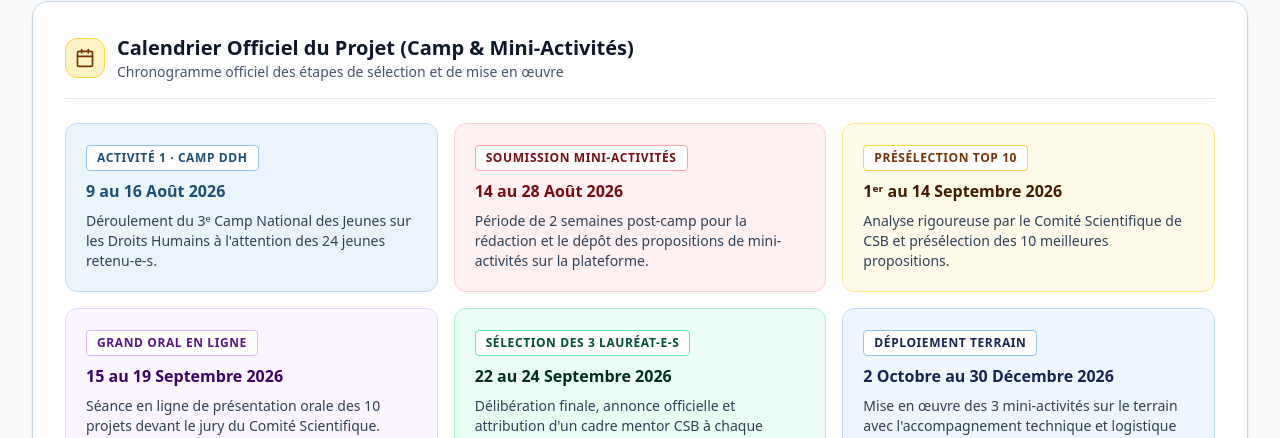
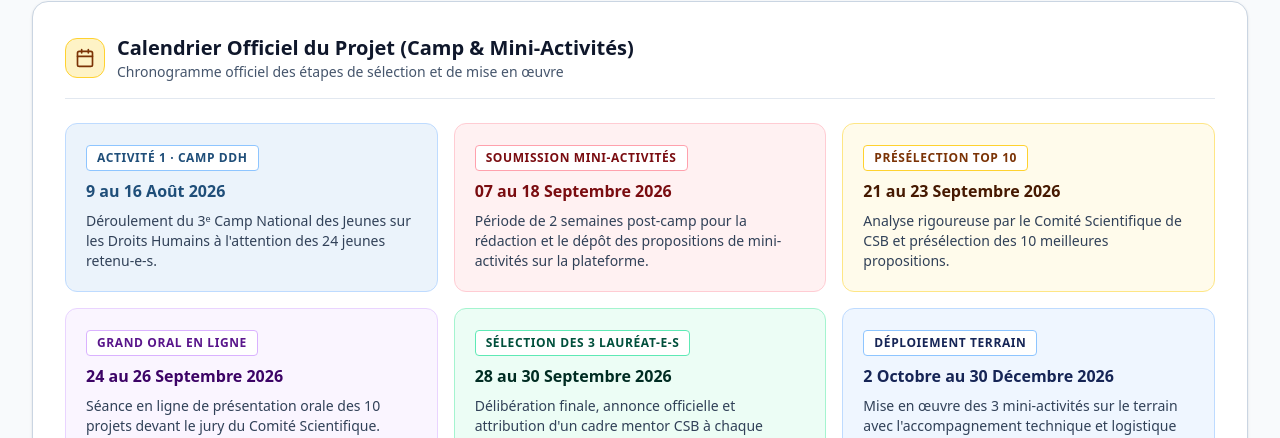
Before and after one commit to stagiaireedh/Repo-pour-les-candidatiures-camp-ddh-2026, a React (Vite) app: page / in a window 1280 px wide. Shown: the part 2474-2912 px from the top of the page. Built offline with nearby package versions, Linux system fonts and the light colour scheme.

Commit message:
Mise à jour des dates du calendrier officiel

```diff
--- a/src/components/PublicCallPage.tsx
+++ b/src/components/PublicCallPage.tsx
@@ -252,7 +252,7 @@ export const PublicCallPage: React.FC<PublicCallPageProps> = ({
             <span className="text-xs font-black uppercase tracking-wider text-[#7A0C10] bg-white px-2.5 py-1 rounded border border-rose-300 inline-block">
               Soumission Mini-Activités
             </span>
-            <p className="text-sm sm:text-base font-black text-[#7A0C10]">14 au 28 Août 2026</p>
+            <p className="text-sm sm:text-base font-black text-[#7A0C10]">07 au 18 Septembre 2026</p>
             <p className="text-xs sm:text-sm text-slate-700 font-medium">Période de 2 semaines post-camp pour la rédaction et le dépôt des propositions de mini-activités sur la plateforme.</p>
           </div>
 
@@ -260,7 +260,7 @@ export const PublicCallPage: React.FC<PublicCallPageProps> = ({
             <span className="text-xs font-black uppercase tracking-wider text-amber-900 bg-white px-2.5 py-1 rounded border border-amber-300 inline-block">
               Présélection Top 10
             </span>
-            <p className="text-sm sm:text-base font-black text-amber-950">1ᵉʳ au 14 Septembre 2026</p>
+            <p className="text-sm sm:text-base font-black text-amber-950">21 au 23 Septembre 2026</p>
             <p className="text-xs sm:text-sm text-slate-700 font-medium">Analyse rigoureuse par le Comité Scientifique de CSB et présélection des 10 meilleures propositions.</p>
           </div>
 
@@ -268,7 +268,7 @@ export const PublicCallPage: React.FC<PublicCallPageProps> = ({
             <span className="text-xs font-black uppercase tracking-wider text-purple-900 bg-white px-2.5 py-1 rounded border border-purple-300 inline-block">
               Grand Oral en Ligne
             </span>
-            <p className="text-sm sm:text-base font-black text-purple-950">15 au 19 Septembre 2026</p>
+            <p className="text-sm sm:text-base font-black text-purple-950">24 au 26 Septembre 2026</p>
             <p className="text-xs sm:text-sm text-slate-700 font-medium">Séance en ligne de présentation orale des 10 projets devant le jury du Comité Scientifique.</p>
           </div>
 
@@ -276,7 +276,7 @@ export const PublicCallPage: React.FC<PublicCallPageProps> = ({
             <span className="text-xs font-black uppercase tracking-wider text-emerald-900 bg-white px-2.5 py-1 rounded border border-emerald-300 inline-block">
               Sélection des 3 Lauréat-e-s
             </span>
-            <p className="text-sm sm:text-base font-black text-emerald-950">22 au 24 Septembre 2026</p>
+            <p className="text-sm sm:text-base font-black text-emerald-950">28 au 30 Septembre 2026</p>
             <p className="text-xs sm:text-sm text-slate-700 font-medium">Délibération finale, annonce officielle et attribution d'un cadre mentor CSB à chaque porteur-se.</p>
           </div>
 
```
